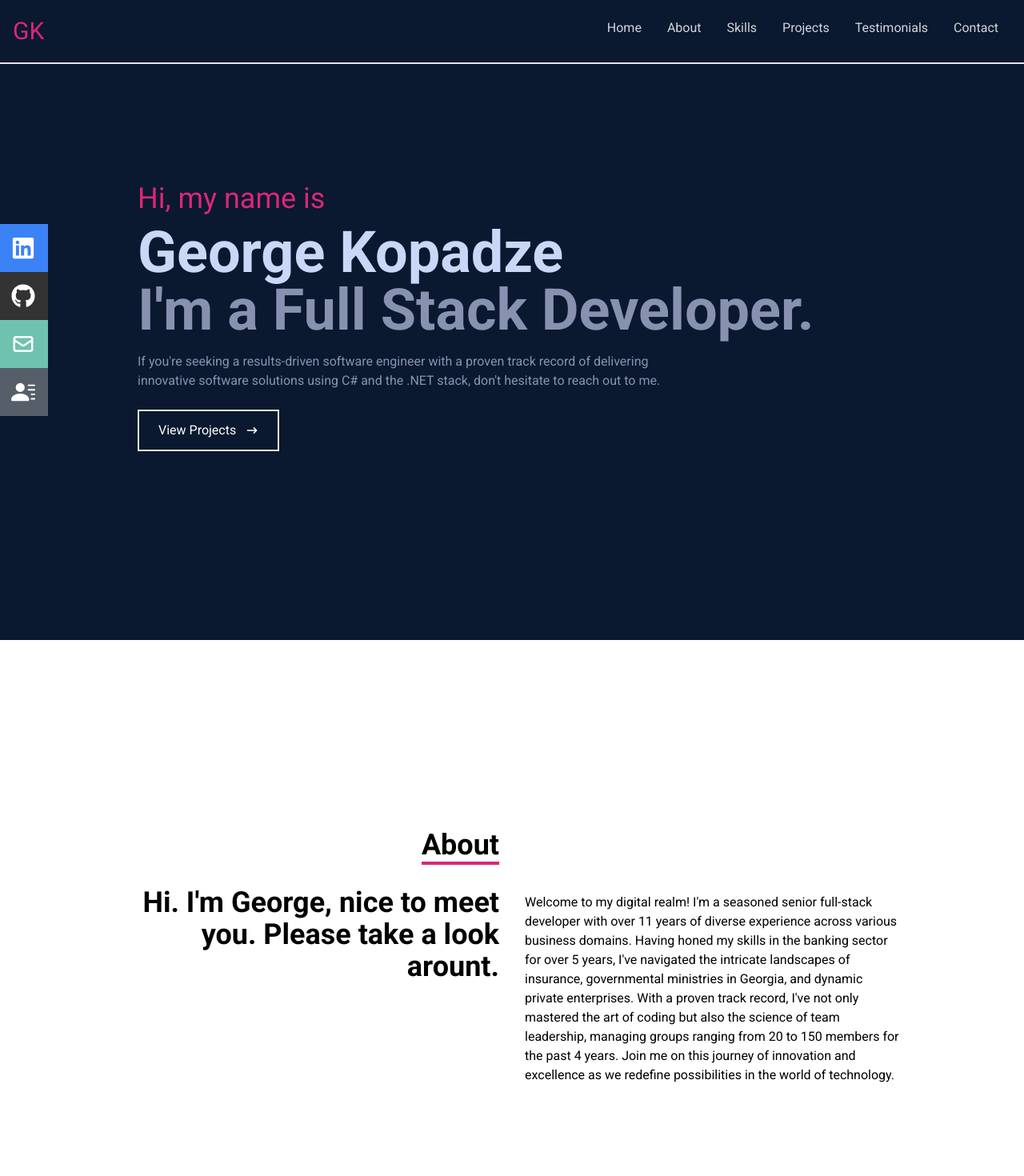
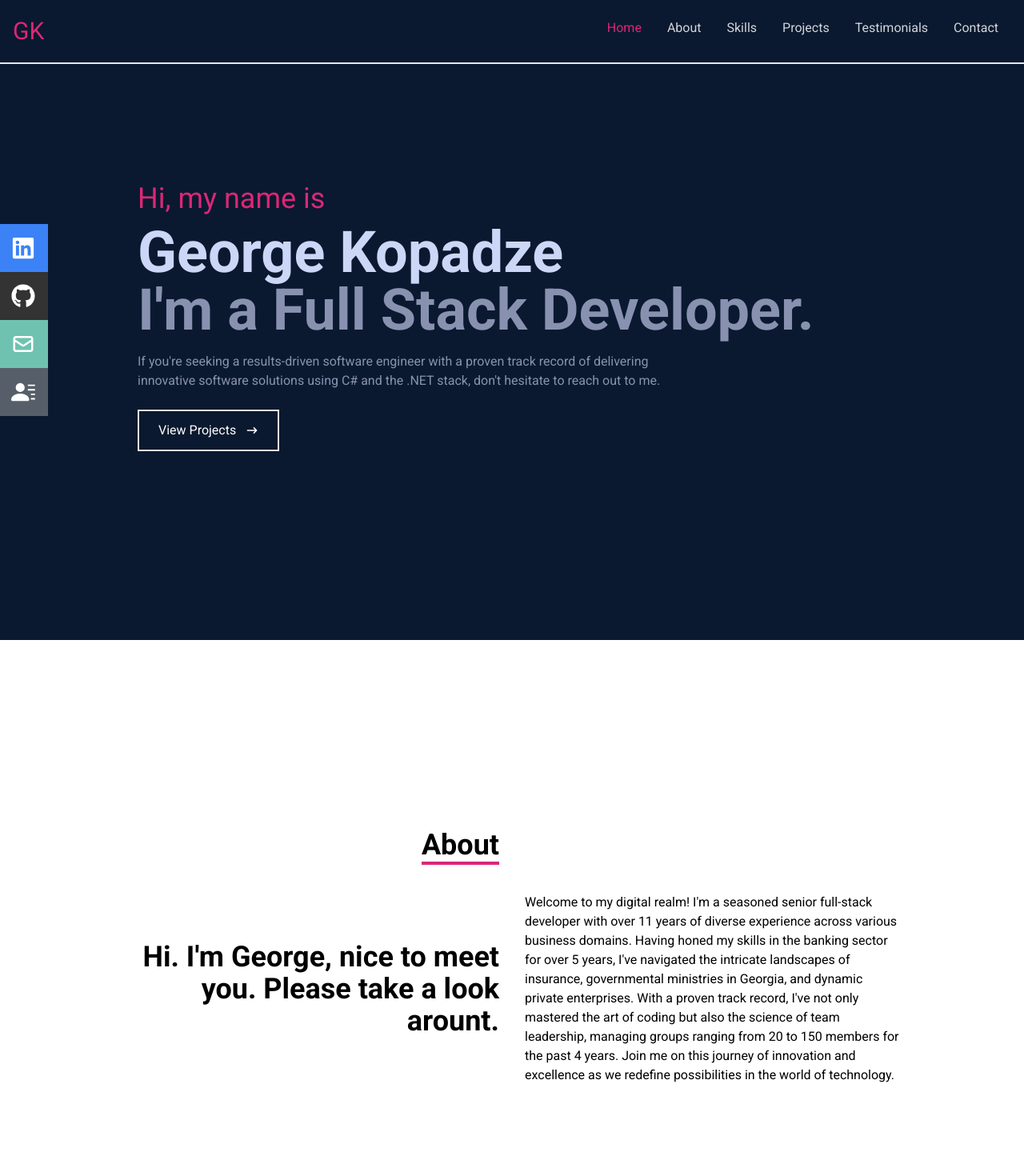
Before and after one commit to geokopa/personal-website, a React (Vite) app: page / in a window 1280 px wide. Shown: the top 1470 px of the page at 80% size. Built offline with nearby package versions, Linux system fonts and the light colour scheme.

Commit message:
Update visual styles

```diff
--- a/src/components/About.tsx
+++ b/src/components/About.tsx
@@ -11,7 +11,7 @@ export const About = () => {
           <div></div>
         </div>
         <div className="max-w-[1000px] w-full grid sm:grid-cols-2 gap-8 px-4">
-          <div className="sm:text-right text-3xl sm:text-4xl font-bold">
+          <div className="sm:text-right text-3xl sm:text-4xl font-bold flex items-center">
             <p>Hi. I'm George, nice to meet you. Please take a look arount.</p>
           </div>
           <div className="py-2">
--- a/src/components/Contact.tsx
+++ b/src/components/Contact.tsx
@@ -4,7 +4,11 @@ const Contact = () => {
       id="contact"
       className="w-full h-screen bg-white flex justify-center items-center p-4"
     >
-      <form action="" className="flex flex-col max-w-[600px] w-full mt-10">
+      <form
+        action="https://getform.io/f/8eacaacc-14d9-4dd3-a680-5648d5473a8b"
+        method="POST"
+        className="flex flex-col max-w-[600px] w-full mt-10"
+      >
         <div className="pb-8">
           <p className="text-4xl font-bold inline boder-b-4 border-pink-600 text-black">
             Contact
--- a/src/components/Navbar.tsx
+++ b/src/components/Navbar.tsx
@@ -29,7 +29,14 @@ export default function Navbar() {
               key={item.id}
               className="hover:border-b-2 border-pink-600 duration-100 h-8 items-center"
             >
-              <Link to={item.uri} smooth={true} offset={0} duration={500}>
+              <Link
+                to={item.uri}
+                smooth={true}
+                offset={0}
+                duration={500}
+                spy={true}
+                activeClass="text-pink-600"
+              >
                 {item.name}
               </Link>
             </li>
--- a/src/data/data.ts
+++ b/src/data/data.ts
@@ -62,9 +62,9 @@ export const ProjectsDataSet: readonly Project[] = [
   },
   {
     id: 3,
-    name: "Project 3",
-    imageUri: "https://via.placeholder.com/100",
-    demoUri: "https://via.placeholder.com/150",
+    name: "Minisoft LTD Website",
+    imageUri: "../assets/projects/minisoft.png",
+    demoUri: "http://www.minisoft.ge",
     sourceUri: "https://via.placeholder.com/150",
   },
   {
--- a/src/index.css
+++ b/src/index.css
@@ -26,6 +26,6 @@
     to right,
     rgba(112, 157, 255, 0.8),
     hsla(242, 74%, 61%, 0.8)
-  );
+  ) !important;
   transition: 0.5s ease-in-out !important;
 }
```
Also changed, not shown: 1 other file (tests, documents, lock files or other folders).
